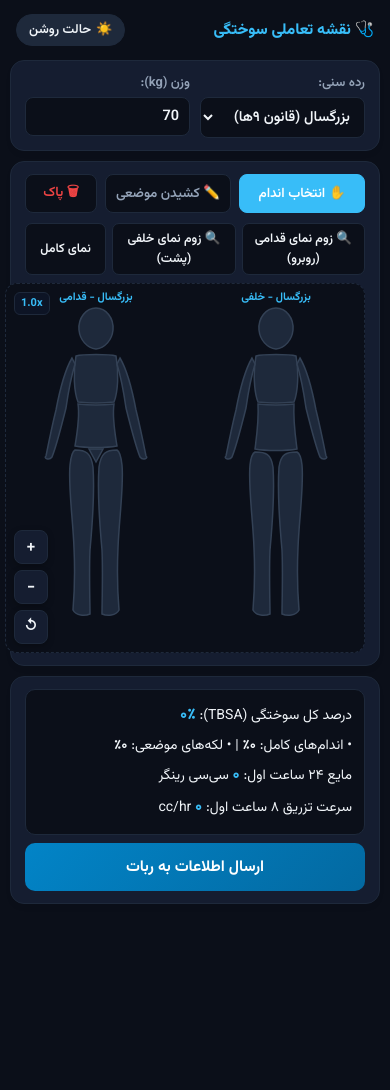
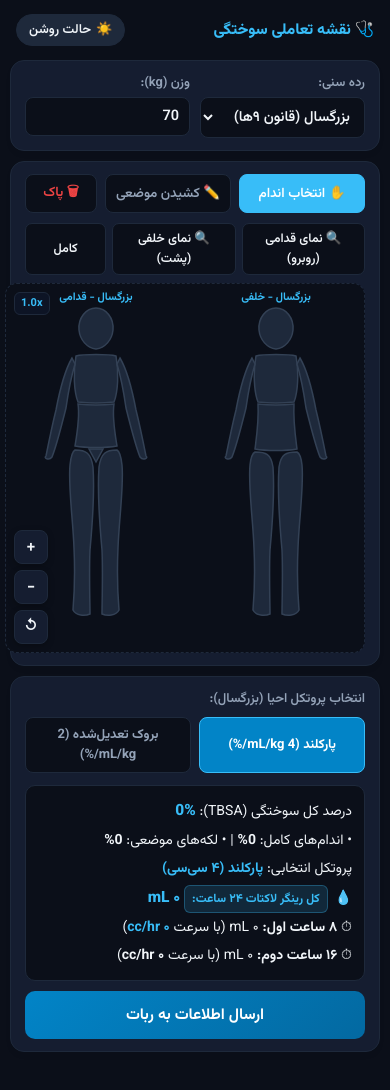
Before and after one commit to aliashrafi1379-beep/burn-calculator, a plain HTML site: page index.html in a window 390 px wide. Before the commit the page ends 954 px from the top, so only its background shows below. Drawn offline with Linux system fonts and the light colour scheme.

Commit message:
Update index.html

```diff
--- a/index.html
+++ b/index.html
@@ -3,7 +3,7 @@
 <head>
   <meta charset="UTF-8">
   <meta name="viewport" content="width=device-width, initial-scale=1.0, maximum-scale=3.5">
-  <title>آناتومی سوختگی پارکلند</title>
+  <title>آناتومی و احیای سوختگی بالینی</title>
   <script src="https://telegram.org/js/telegram-web-app.js"></script>
 
   <!-- فونت وزیرمتن -->
@@ -52,7 +52,7 @@
       background-color: var(--bg);
       color: var(--text);
       margin: 0;
-      padding: 10px 10px 40px 10px;
+      padding: 10px 10px 50px 10px;
       display: flex;
       flex-direction: column;
       align-items: center;
@@ -144,7 +144,6 @@
       border-color: var(--accent);
     }
 
-    /* نوار فوکوس و دسترسی سریع */
     .focus-bar {
       display: flex;
       gap: 6px;
@@ -290,6 +289,32 @@
     }
     .tag { font-size: 11px; fill: var(--muted); font-weight: 700; pointer-events: none; text-anchor: middle; }
 
+    /* دکمه‌های فرمول محاسباتی */
+    .formula-selector {
+      display: flex;
+      gap: 8px;
+      margin: 8px 0 12px 0;
+    }
+    .formula-btn {
+      flex: 1;
+      padding: 7px 10px;
+      font-size: 13px;
+      font-weight: 700;
+      border-radius: 8px;
+      border: 1px solid var(--border-color);
+      background: var(--input-bg);
+      color: var(--muted);
+      cursor: pointer;
+      display: flex;
+      align-items: center;
+      justify-content: center;
+    }
+    .formula-btn.active {
+      background: #0284c7;
+      color: #ffffff;
+      border-color: #38bdf8;
+    }
+
     .calc-card {
       background: var(--input-bg);
       border: 1px solid var(--border-color);
@@ -298,7 +323,17 @@
       line-height: 2;
       font-size: 14px;
     }
-    .highlight-val { color: var(--accent); font-weight: 800; font-size: 16px; }
+    .highlight-val { color: var(--accent); font-weight: 800; font-size: 15.5px; }
+    .badge-fluid {
+      display: inline-block;
+      padding: 1px 7px;
+      border-radius: 6px;
+      font-size: 12px;
+      font-weight: 700;
+      margin-right: 3px;
+    }
+    .badge-ringer { background: rgba(56, 189, 248, 0.15); color: #38bdf8; border: 1px solid rgba(56, 189, 248, 0.3); }
+    .badge-dextrose { background: rgba(245, 158, 11, 0.15); color: #f59e0b; border: 1px solid rgba(245, 158, 11, 0.3); }
 
     .submit-btn {
       width: 100%;
@@ -310,7 +345,7 @@
       font-size: 15.5px;
       font-weight: 700;
       cursor: pointer;
-      margin-top: 8px;
+      margin-top: 10px;
     }
     .submit-btn:active { transform: scale(0.98); }
   </style>
@@ -347,11 +382,11 @@
       <button class="mode-btn" style="flex: 0.5; color: #ef4444;" onclick="clearAll()">🗑 پاک</button>
     </div>
 
-    <!-- دکمه‌های فوکوس خودکار روی نمای قدامی و خلفی -->
+    <!-- دکمه‌های فوکوس سریع -->
     <div class="focus-bar">
-      <button class="focus-btn" onclick="focusView('front')">🔍 زوم نمای قدامی (روبرو)</button>
-      <button class="focus-btn" onclick="focusView('back')">🔍 زوم نمای خلفی (پشت)</button>
-      <button class="focus-btn" style="flex: 0.6;" onclick="resetZoom()">نمای کامل</button>
+      <button class="focus-btn" onclick="focusView('front')">🔍 نمای قدامی (روبرو)</button>
+      <button class="focus-btn" onclick="focusView('back')">🔍 نمای خلفی (پشت)</button>
+      <button class="focus-btn" style="flex: 0.6;" onclick="resetZoom()">کامل</button>
     </div>
 
     <div class="brush-control" id="brushControl">
@@ -362,7 +397,7 @@
       </div>
     </div>
 
-    <!-- کادر آناتومی با زوم دو جهته دقیق -->
+    <!-- کادر آناتومی و بستر زوم -->
     <div class="viewport-box" id="viewportBox">
       <div class="zoom-level-badge" id="zoomBadge">1.0x</div>
 
@@ -427,12 +462,24 @@
   </div>
 
   <div class="panel">
+    <!-- دکمه‌های انتخاب فرمول بزرگسالان -->
+    <div id="adultFormulaSelector" style="display: block;">
+      <label style="margin-bottom: 6px;">انتخاب پروتکل احیا (بزرگسال):</label>
+      <div class="formula-selector">
+        <button class="formula-btn active" id="btnParkland" onclick="setAdultFormula('parkland')">
+          پارکلند (4 mL/kg/%)
+        </button>
+        <button class="formula-btn" id="btnBrooke" onclick="setAdultFormula('brooke')">
+          بروک تعدیل‌شده (2 mL/kg/%)
+        </button>
+      </div>
+    </div>
+
+    <!-- کارت نمایش نتایج بالینی -->
     <div class="calc-card" id="metricsDisplay">
-      درصد کل سوختگی (TBSA): <span class="highlight-val">۰٪</span><br>
-      • اندام‌های کامل: <b>۰٪</b> | • لکه‌های موضعی: <b>۰٪</b><br>
-      مایع ۲۴ ساعت اول: <span class="highlight-val">۰</span> سی‌سی رینگر<br>
-      سرعت تزریق ۸ ساعت اول: <span class="highlight-val">۰</span> cc/hr
+      در حال محاسبه...
     </div>
+
     <button class="submit-btn" id="btnSubmit" onclick="sendToBot()">ارسال اطلاعات به ربات</button>
   </div>
 
@@ -468,6 +515,7 @@
     let currentMode = 'organ';
     const selectedOrgans = new Set();
     let currentBrushSize = 12;
+    let selectedAdultFormula = 'parkland'; // 'parkland' or 'brooke'
 
     const viewportBox = document.getElementById('viewportBox');
     const zoomWrapper = document.getElementById('zoomWrapper');
@@ -482,13 +530,10 @@
     const minScale = 1.0;
     const maxScale = 3.5;
 
-    // پینچ لمسی
     let isPinchPanning = false;
     let initialPinchDist = 0;
     let initialPinchScale = 1.0;
     let initialPinchCenterCanvas = { x: 0, y: 0 };
-    let initialTouchCenter = { x: 0, y: 0 };
-    let initialPan = { x: 0, y: 0 };
 
     function clampPan() {
       const maxPanX = 0;
@@ -506,15 +551,12 @@
       document.getElementById('zoomBadge').textContent = `${scale.toFixed(1)}x`;
     }
 
-    // فوکوس سریع با یک کلیک روی نمای قدامی یا خلفی
     function focusView(side) {
       scale = 1.95;
       if (side === 'front') {
-        // متمرکز بر قدامی (سمت چپ بوم)
         panX = 0;
         panY = -25;
       } else {
-        // متمرکز بر خلفی (سمت راست بوم)
         panX = -360 * (scale - 1);
         panY = -25;
       }
@@ -624,6 +666,7 @@
       const weightInput = document.getElementById('weight');
       const svgAdult = document.getElementById('svgAdult');
       const svgChild = document.getElementById('svgChild');
+      const adultSelector = document.getElementById('adultFormulaSelector');
 
       clearAll();
       resetZoom();
@@ -631,14 +674,23 @@
       if (group === 'child') {
         svgAdult.style.display = 'none';
         svgChild.style.display = 'block';
+        adultSelector.style.display = 'none';
         if (parseFloat(weightInput.value) >= 50) weightInput.value = 15;
       } else {
         svgAdult.style.display = 'block';
         svgChild.style.display = 'none';
+        adultSelector.style.display = 'block';
         if (parseFloat(weightInput.value) < 30) weightInput.value = 70;
       }
 
       rasterizeOrgans();
+      updateCalc();
+    }
+
+    function setAdultFormula(formula) {
+      selectedAdultFormula = formula;
+      document.getElementById('btnParkland').classList.toggle('active', formula === 'parkland');
+      document.getElementById('btnBrooke').classList.toggle('active', formula === 'brooke');
       updateCalc();
     }
 
@@ -666,16 +718,13 @@
       updateCalc();
     }
 
-    // تبدیل موقعیت کلیک به مختصات بوم (Canvas)
     function getCanvasCoordinates(clientX, clientY) {
       const rect = viewportBox.getBoundingClientRect();
       const vx = clientX - rect.left;
       const vy = clientY - rect.top;
       return {
         x: Math.round((vx - panX) / scale),
-        y: Math.round((vy - panY) / scale),
-        viewportX: vx,
-        viewportY: vy
+        y: Math.round((vy - panY) / scale)
       };
     }
 
@@ -685,7 +734,6 @@
       return pixel[0] > 0;
     }
 
-    // رویدادهای ماوس
     viewportBox.addEventListener('mousedown', (e) => {
       if (currentMode !== 'draw') return;
       const pos = getCanvasCoordinates(e.clientX, e.clientY);
@@ -729,7 +777,6 @@
       return Math.hypot(dx, dy);
     }
 
-    // رویدادهای لمسی با تمرکز بر مکان دو انگشت
     viewportBox.addEventListener('touchstart', (e) => {
       if (e.touches.length === 2) {
         isDrawing = false;
@@ -744,18 +791,13 @@
         const midClientX = (t1.clientX + t2.clientX) / 2;
         const midClientY = (t1.clientY + t2.clientY) / 2;
 
-        initialTouchCenter = {
-          x: midClientX - rect.left,
-          y: midClientY - rect.top
+        const touchCenterX = midClientX - rect.left;
+        const touchCenterY = midClientY - rect.top;
+
+        initialPinchCenterCanvas = {
+          x: (touchCenterX - panX) / scale,
+          y: (touchCenterY - panY) / scale
         };
-
-        // نقطه بوم زیر دو انگشت
-        initialPinchCenterCanvas = {
-          x: (initialTouchCenter.x - panX) / scale,
-          y: (initialTouchCenter.y - panY) / scale
-        };
-
-        initialPan = { x: panX, y: panY };
         return;
       }
 
@@ -788,17 +830,14 @@
         if (initialPinchDist === 0) return;
 
         const rect = viewportBox.getBoundingClientRect();
-        const curTouchCenter = {
-          x: ((t1.clientX + t2.clientX) / 2) - rect.left,
-          y: ((t1.clientY + t2.clientY) / 2) - rect.top
-        };
+        const curTouchCenterX = ((t1.clientX + t2.clientX) / 2) - rect.left;
+        const curTouchCenterY = ((t1.clientY + t2.clientY) / 2) - rect.top;
 
         const targetScale = Math.min(maxScale, Math.max(minScale, initialPinchScale * (currentDist / initialPinchDist)));
         scale = targetScale;
 
-        // فرمول محاسبه مبدا زوم دقیقاً روی مکان باز شدن دو انگشت
-        panX = curTouchCenter.x - initialPinchCenterCanvas.x * scale;
-        panY = curTouchCenter.y - initialPinchCenterCanvas.y * scale;
+        panX = curTouchCenterX - initialPinchCenterCanvas.x * scale;
+        panY = curTouchCenterY - initialPinchCenterCanvas.y * scale;
 
         updateTransform();
         return;
@@ -847,6 +886,14 @@
       updateCalc();
     }
 
+    // محاسبه مایع نگهدارنده اطفال به روش هالیدی-سگار
+    function calcHollidaySegar(weight) {
+      if (weight <= 0) return 0;
+      if (weight <= 10) return weight * 100;
+      if (weight <= 20) return 1000 + (weight - 10) * 50;
+      return 1500 + (weight - 20) * 20;
+    }
+
     function calculate() {
       const group = document.getElementById('ageGroup').value;
       const weight = parseFloat(document.getElementById('weight').value) || 0;
@@ -890,20 +937,86 @@
       spotTbsa = parseFloat(spotTbsa.toFixed(1));
       let totalTbsa = Math.min(100, parseFloat((organTbsa + spotTbsa).toFixed(1)));
 
-      const totalFluid = 4 * weight * totalTbsa;
-      const rate8h = totalFluid > 0 ? (totalFluid / 2) / 8 : 0;
+      if (group === 'adult') {
+        const factor = (selectedAdultFormula === 'parkland') ? 4 : 2;
+        const totalRinger = factor * weight * totalTbsa;
+        const ringer8h = totalRinger / 2;
+        const ringer16h = totalRinger / 2;
+        const rateRinger8h = ringer8h > 0 ? (ringer8h / 8) : 0;
+        const rateRinger16h = ringer16h > 0 ? (ringer16h / 16) : 0;
 
-      return { group, weight, organTbsa, spotTbsa, totalTbsa, totalFluid, rate8h };
+        return {
+          group: 'adult',
+          formula: selectedAdultFormula,
+          factor,
+          weight,
+          organTbsa,
+          spotTbsa,
+          totalTbsa,
+          totalRinger,
+          ringer8h,
+          ringer16h,
+          rateRinger8h,
+          rateRinger16h
+        };
+      } else {
+        // اطفال: فرمول بروک اطفال (3 mL) + نگهدارنده هولیدی-سگار
+        const totalRinger = 3 * weight * totalTbsa;
+        const ringer8h = totalRinger / 2;
+        const ringer16h = totalRinger / 2;
+        const rateRinger8h = ringer8h > 0 ? (ringer8h / 8) : 0;
+        const rateRinger16h = ringer16h > 0 ? (ringer16h / 16) : 0;
+
+        const totalMaintenance = calcHollidaySegar(weight);
+        const rateMaintenance = totalMaintenance > 0 ? (totalMaintenance / 24) : 0;
+
+        return {
+          group: 'child',
+          formula: 'pediatric_brooke',
+          weight,
+          organTbsa,
+          spotTbsa,
+          totalTbsa,
+          totalRinger,
+          ringer8h,
+          ringer16h,
+          rateRinger8h,
+          rateRinger16h,
+          totalMaintenance,
+          rateMaintenance
+        };
+      }
     }
 
     function updateCalc() {
       const c = calculate();
-      document.getElementById('metricsDisplay').innerHTML = `
-        درصد کل سوختگی (TBSA): <span class="highlight-val">${c.totalTbsa}%</span><br>
-        • اندام‌های کامل: <b>${c.organTbsa}%</b> | • لکه‌های موضعی: <b>${c.spotTbsa}%</b><br>
-        مایع ۲۴ ساعت اول: <span class="highlight-val">${Math.round(c.totalFluid).toLocaleString('fa-IR')}</span> سی‌سی رینگر<br>
-        سرعت تزریق ۸ ساعت اول: <span class="highlight-val">${Math.round(c.rate8h).toLocaleString('fa-IR')}</span> cc/hr
-      `;
+      const display = document.getElementById('metricsDisplay');
+
+      if (c.group === 'adult') {
+        const fName = (c.formula === 'parkland') ? "پارکلند (۴ سی‌سی)" : "بروک تعدیل‌شده (۲ سی‌سی)";
+        display.innerHTML = `
+          درصد کل سوختگی (TBSA): <span class="highlight-val">${c.totalTbsa}%</span><br>
+          • اندام‌های کامل: <b>${c.organTbsa}%</b> | • لکه‌های موضعی: <b>${c.spotTbsa}%</b><br>
+          پروتکل انتخابی: <span style="color:#38bdf8; font-weight:700;">${fName}</span><br>
+          💧 <span class="badge-fluid badge-ringer">کل رینگر لاکتات ۲۴ ساعت:</span> <span class="highlight-val">${Math.round(c.totalRinger).toLocaleString('fa-IR')} mL</span><br>
+          ⏱ <b>۸ ساعت اول:</b> ${Math.round(c.ringer8h).toLocaleString('fa-IR')} mL (با سرعت <b style="color:#38bdf8">${Math.round(c.rateRinger8h).toLocaleString('fa-IR')} cc/hr</b>)<br>
+          ⏱ <b>۱۶ ساعت دوم:</b> ${Math.round(c.ringer16h).toLocaleString('fa-IR')} mL (با سرعت <b>${Math.round(c.rateRinger16h).toLocaleString('fa-IR')} cc/hr</b>)
+        `;
+      } else {
+        display.innerHTML = `
+          درصد کل سوختگی (TBSA): <span class="highlight-val">${c.totalTbsa}%</span><br>
+          • اندام‌های کامل: <b>${c.organTbsa}%</b> | • لکه‌های موضعی: <b>${c.spotTbsa}%</b><br>
+          ────────────────────<br>
+          💧 <b>۱. مایع جبرانی سوختگی (بروک اطفال):</b><br>
+          • <span class="badge-fluid badge-ringer">کل رینگر لاکتات:</span> <span class="highlight-val">${Math.round(c.totalRinger).toLocaleString('fa-IR')} mL</span><br>
+          • سرعت ۸ ساعت اول: <b style="color:#38bdf8">${Math.round(c.rateRinger8h).toLocaleString('fa-IR')} cc/hr</b> (${Math.round(c.ringer8h).toLocaleString('fa-IR')} mL)<br>
+          • سرعت ۱۶ ساعت دوم: <b>${Math.round(c.rateRinger16h).toLocaleString('fa-IR')} cc/hr</b> (${Math.round(c.ringer16h).toLocaleString('fa-IR')} mL)<br>
+          ────────────────────<br>
+          🍬 <b>۲. مایع نگهدارنده پایه (هولیدی-سگار):</b><br>
+          • <span class="badge-fluid badge-dextrose">سرم D5W 0.45% Saline:</span> <span class="highlight-val">${Math.round(c.totalMaintenance).toLocaleString('fa-IR')} mL</span> در ۲۴ ساعت<br>
+          • سرعت یکنواخت تزریق: <b style="color:#f59e0b">${Math.round(c.rateMaintenance).toLocaleString('fa-IR')} cc/hr</b>
+        `;
+      }
     }
 
     function sendToBot() {
@@ -914,14 +1027,7 @@
         return;
       }
 
-      const payload = JSON.stringify({
-        group: data.group,
-        weight: Number(data.weight),
-        organTbsa: Number(data.organTbsa),
-        spotTbsa: Number(data.spotTbsa),
-        totalTbsa: Number(data.totalTbsa),
-        totalFluid: Math.round(data.totalFluid)
-      });
+      const payload = JSON.stringify(data);
 
       if (window.Telegram && window.Telegram.WebApp && window.Telegram.WebApp.sendData) {
         try {
@@ -933,6 +1039,9 @@
         alert("این صفحه باید از طریق دکمه پایین کیبورد ربات تلگرام اجرا شود.");
       }
     }
+
+    // محاسبه اولیه
+    updateCalc();
   </script>
 </body>
 </html>
```
